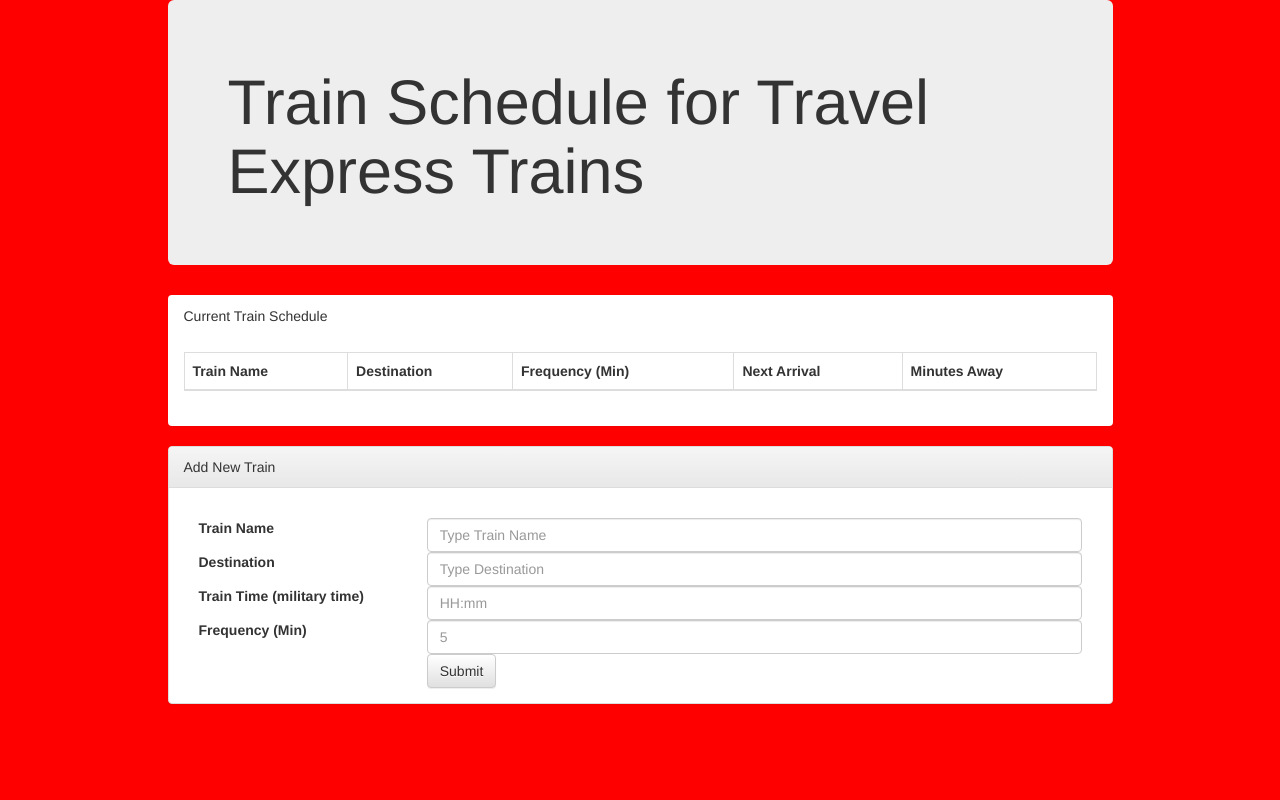
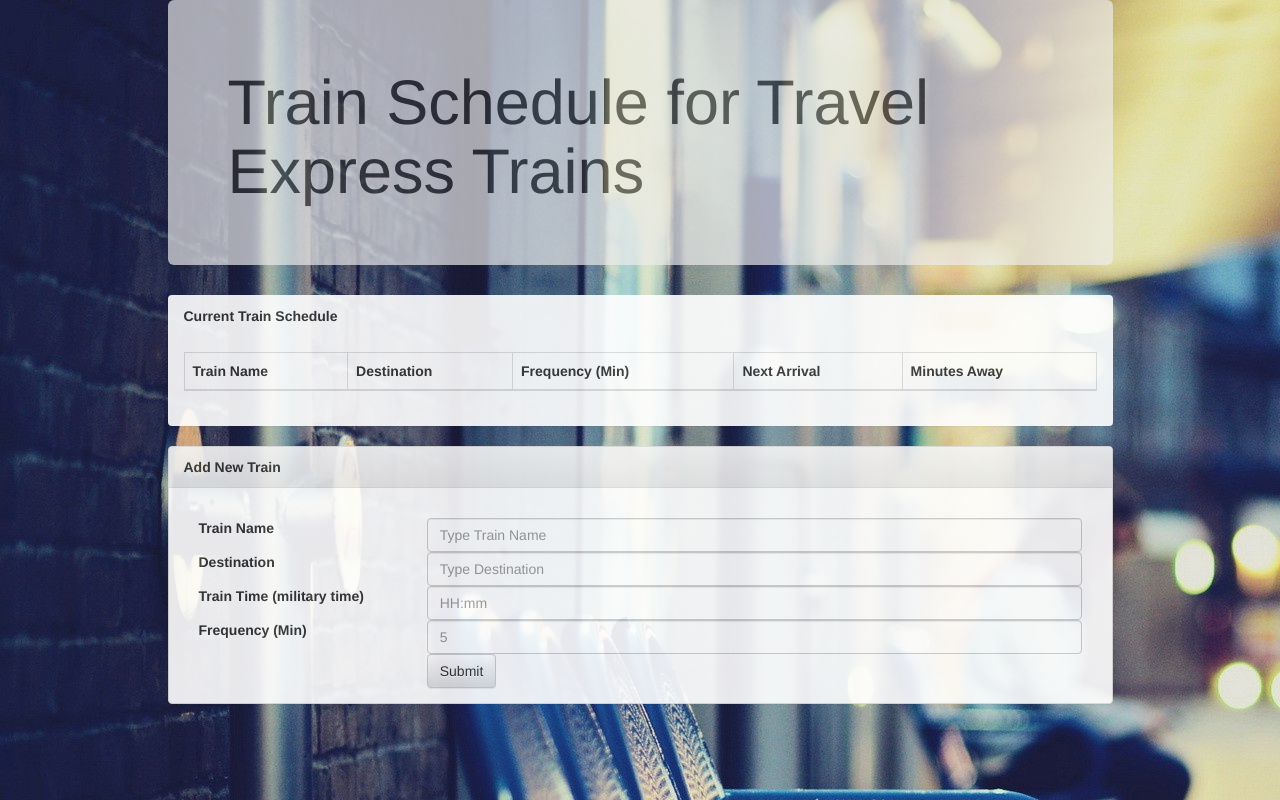
Before and after one commit to EliseoFeria14/TrainSchedule, a plain HTML site: page index.html in a window 1280 px wide. Drawn offline with nearby package versions, Linux system fonts and the light colour scheme; no server answers.

Commit message:
css styling

```diff
--- a/assets/css/style.css
+++ b/assets/css/style.css
@@ -1,3 +1,9 @@
 body {
-	background-color: red;
+	background-image: url("../images/trainstation.jpg");
 }
+.jumbotron{
+	opacity: .75;
+}
+.col-lg-10{
+	opacity:.9;
+}
--- a/index.html
+++ b/index.html
@@ -36,7 +36,7 @@
 		<div class="row">
 			<div class="col-lg-10 col-lg-offset-1">
 				<div class="panel panel default">
-					<div class="panel-heading">Current Train Schedule
+					<div class="panel-heading"><strong>Current Train Schedule</strong>
 					</div>
 
 					<div class="panel-body">
@@ -63,7 +63,7 @@
 		<div class="row">
 			<div class="col-lg-10 col-lg-offset-1">
 				<div class="panel panel-default">
-					<div class="panel-heading">Add New Train
+					<div class="panel-heading"><strong>Add New Train</strong>
 					</div>
 					<div class="panel-body">
 						<form class="horizontal-from">
```
Also changed, not shown: assets/images/trainstation.jpg (added).
